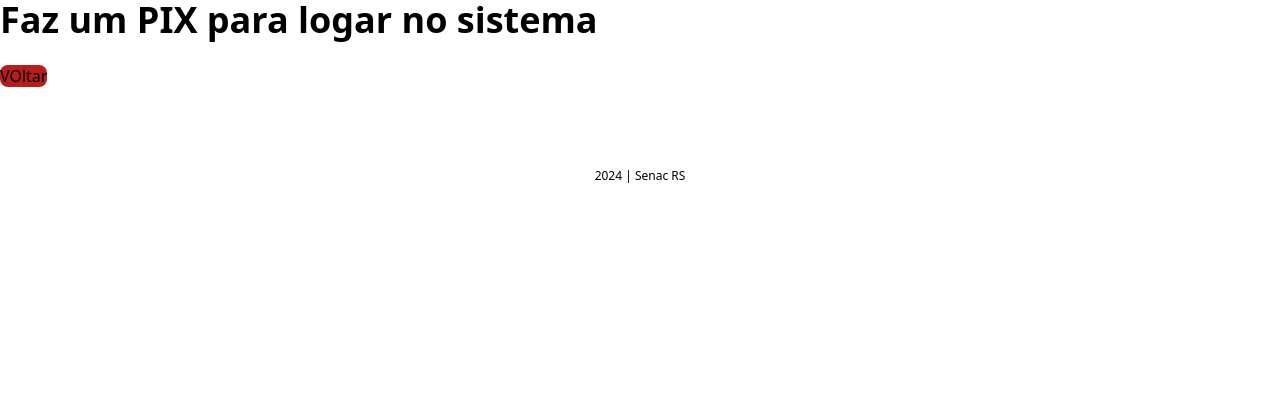
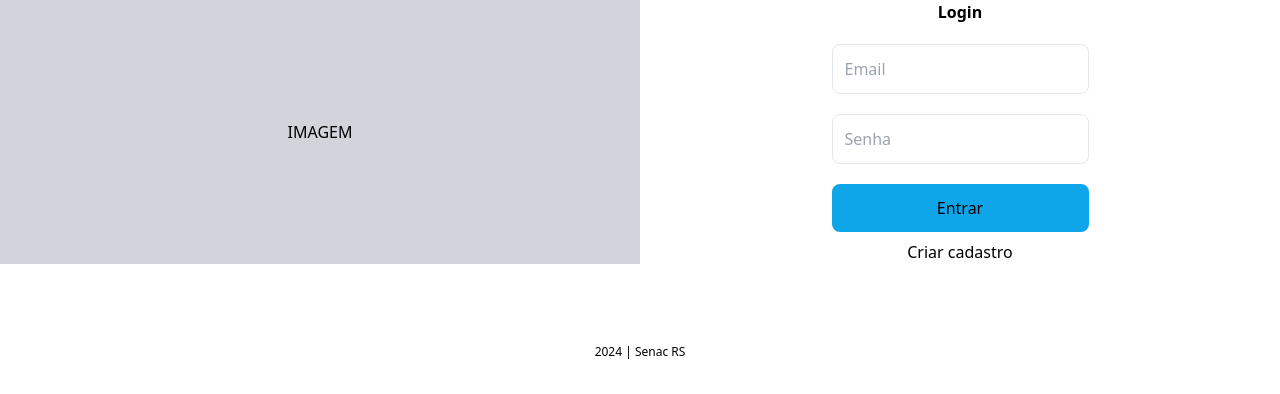
Before and after one commit to marcelopoars/projeto-front-senac, a Next.js app: page /login in a window 1280 px wide. Shown: the top 394 px of the page. Built offline with nearby package versions, Linux system fonts and the light colour scheme.

Commit message:
feat: add page login

```diff
--- a/src/app/login/page.tsx
+++ b/src/app/login/page.tsx
@@ -2,13 +2,33 @@ import Link from "next/link";
 
 export default function Home() {
   return (
-    <main>
-      <h1 className="text-4xl font-bold mb-6">
-        Faz um PIX para logar no sistema
-      </h1>
-      <Link href="/" className="bg-red-700 rounded-lg">
-        VOltar
-      </Link>
-    </main>
+    <section className="flex h-full">
+      <div className="bg-gray-300 flex-1 flex items-center justify-center">
+        IMAGEM
+      </div>
+      <div className="flex-1 flex items-center justify-center">
+        <div>
+          <h1 className="text-center font-semibold mb-5">Login</h1>
+          <form className="flex gap-5 flex-col">
+            <input
+              type="email"
+              placeholder="Email"
+              className="border p-3 rounded-lg"
+            />
+            <input
+              type="password"
+              placeholder="Senha"
+              className="border p-3 rounded-lg"
+            />
+            <button className="bg-sky-500 p-3 rounded-lg" type="button">
+              Entrar
+            </button>
+          </form>
+          <Link href="/cadastro" className="text-center block mt-2">
+            Criar cadastro
+          </Link>
+        </div>
+      </div>
+    </section>
   );
 }
```
